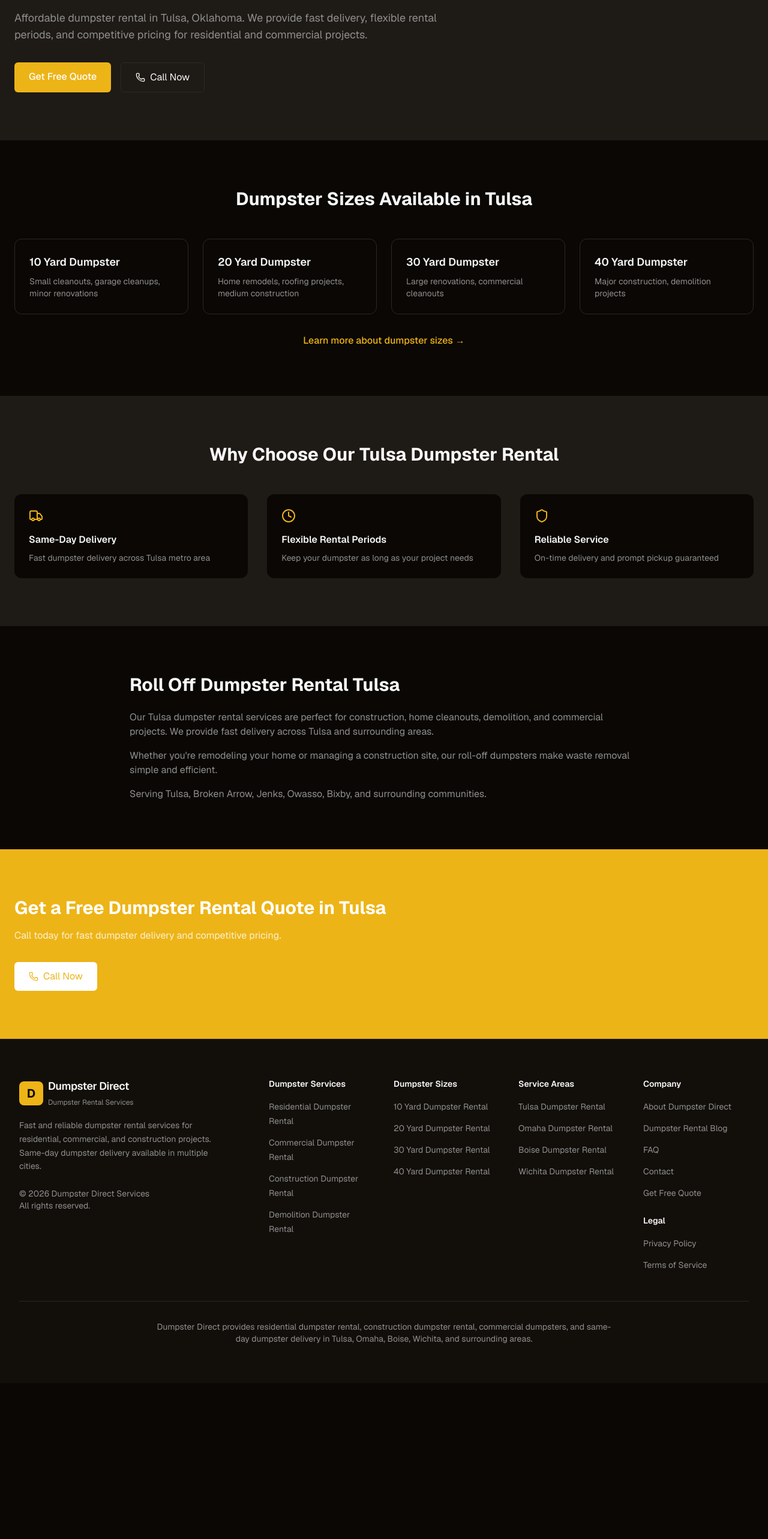
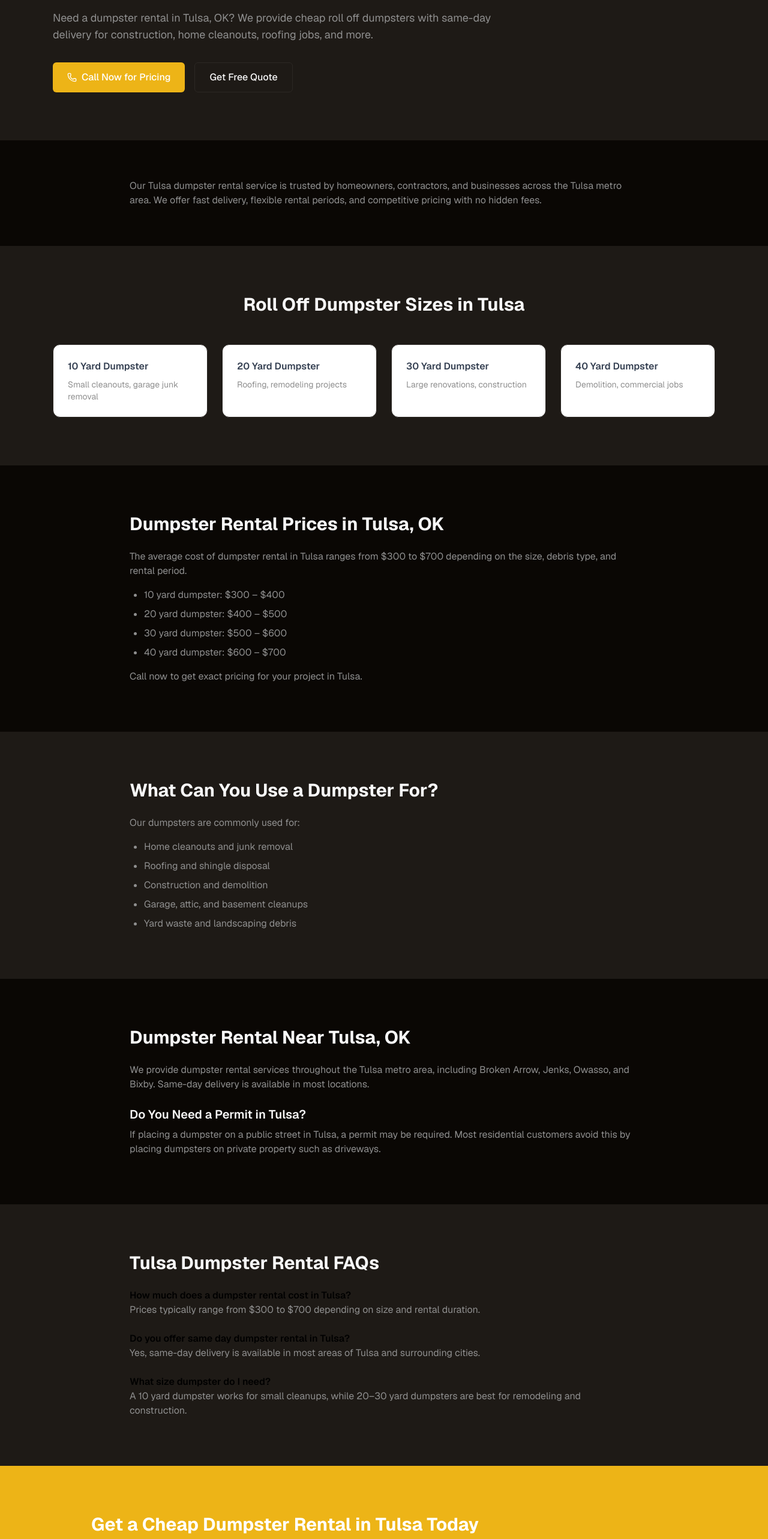
Before and after one commit to PiotrCembrowski/dumpster, a Next.js app: page /dumpster-rental/tulsa-ok in a window 1280 px wide. Shown: the part 220-2786 px from the top of the page at 60% size. Before the commit the page ends 2526 px from the top, so only its background shows below. Built offline with nearby package versions, Linux system fonts and the light colour scheme.

Commit message:
tulsa page optimized

```diff
--- a/app/dumpster-rental/tulsa-ok/page.tsx
+++ b/app/dumpster-rental/tulsa-ok/page.tsx
@@ -1,84 +1,42 @@
 import { Metadata } from "next";
 import Link from "next/link";
-import { Phone, CheckCircle, Truck, Clock, Shield, MapPin } from "lucide-react";
+import { Phone, MapPin } from "lucide-react";
 
 export const metadata: Metadata = {
-  title: "Dumpster Rental Tulsa OK | Same Day Roll Off Dumpster Tulsa",
+  title:
+    "Dumpster Rental Tulsa OK | Cheap Roll Off Dumpsters (Same Day Delivery)",
   description:
-    "Affordable dumpster rental in Tulsa, OK. 10, 20, 30, 40 yard dumpsters available. Same-day delivery in Broken Arrow, Jenks, Owasso & Tulsa metro.",
-  keywords: [
-    "dumpster rental tulsa",
-    "tulsa dumpster rental",
-    "roll off dumpster tulsa",
-    "cheap dumpster tulsa",
-    "construction dumpster tulsa",
-    "residential dumpster tulsa",
-  ],
+    "Cheap dumpster rental in Tulsa, OK. 10, 20, 30, 40 yard roll off dumpsters. Same-day delivery in Tulsa, Broken Arrow, Jenks & Owasso. Call now for pricing.",
 };
-
-const dumpsterSizes = [
-  {
-    size: "10 Yard Dumpster",
-    description: "Small cleanouts, garage cleanups, minor renovations",
-  },
-  {
-    size: "20 Yard Dumpster",
-    description: "Home remodels, roofing projects, medium construction",
-  },
-  {
-    size: "30 Yard Dumpster",
-    description: "Large renovations, commercial cleanouts",
-  },
-  {
-    size: "40 Yard Dumpster",
-    description: "Major construction, demolition projects",
-  },
-];
-
-const benefits = [
-  {
-    icon: Truck,
-    title: "Same-Day Delivery",
-    description: "Fast dumpster delivery across Tulsa metro area",
-  },
-  {
-    icon: Clock,
-    title: "Flexible Rental Periods",
-    description: "Keep your dumpster as long as your project needs",
-  },
-  {
-    icon: Shield,
-    title: "Reliable Service",
-    description: "On-time delivery and prompt pickup guaranteed",
-  },
-];
 
 export default function TulsaDumpsterPage() {
   return (
     <>
-      {/* Schema */}
+      {/* SEO Schema */}
       <script
         type="application/ld+json"
         dangerouslySetInnerHTML={{
           __html: JSON.stringify({
             "@context": "https://schema.org",
             "@type": "LocalBusiness",
-            name: "Dumpster Rental Tulsa",
+            name: "Tulsa Dumpster Rental",
             areaServed: "Tulsa, Oklahoma",
-            telephone: "1-800-555-DUMP",
+            telephone: "1-800-555-3867",
             address: {
               "@type": "PostalAddress",
               addressLocality: "Tulsa",
               addressRegion: "OK",
+              addressCountry: "US",
             },
-            service: "Dumpster Rental",
+            description:
+              "Cheap roll off dumpster rental in Tulsa with same day delivery.",
           }),
         }}
       />
 
-      {/* Hero Section */}
+      {/* HERO */}
       <section className="pt-32 pb-20 bg-muted">
-        <div className="max-w-7xl mx-auto px-6">
+        <div className="max-w-6xl mx-auto px-6">
           <div className="max-w-3xl">
             <div className="flex items-center gap-2 text-primary mb-4">
               <MapPin className="h-5 w-5" />
@@ -92,128 +50,198 @@ export default function TulsaDumpsterPage() {
             </h1>
 
             <p className="mt-6 text-lg text-muted-foreground">
-              Affordable dumpster rental in Tulsa, Oklahoma. We provide fast
-              delivery, flexible rental periods, and competitive pricing for
-              residential and commercial projects.
+              Need a dumpster rental in Tulsa, OK? We provide cheap roll off
+              dumpsters with same-day delivery for construction, home cleanouts,
+              roofing jobs, and more.
             </p>
 
             <div className="mt-8 flex gap-4">
-              <Link
+              <a
+                href="tel:18005553867"
+                className="bg-primary text-white px-6 py-3 rounded-md flex items-center gap-2 font-medium"
+              >
+                <Phone className="h-4 w-4" />
+                Call Now for Pricing
+              </a>
+
+              <a
                 href="#quote"
-                className="bg-primary text-white px-6 py-3 rounded-md font-medium"
+                className="border px-6 py-3 rounded-md font-medium"
               >
                 Get Free Quote
-              </Link>
-
-              <a
-                href="tel:18005553867"
-                className="border px-6 py-3 rounded-md flex items-center gap-2"
-              >
-                <Phone className="h-4 w-4" />
-                Call Now
               </a>
             </div>
           </div>
         </div>
       </section>
 
-      {/* Dumpster Sizes */}
-      <section className="py-20">
-        <div className="max-w-7xl mx-auto px-6">
+      {/* TRUST + INTRO */}
+      <section className="py-16">
+        <div className="max-w-4xl mx-auto px-6">
+          <p className="text-muted-foreground">
+            Our Tulsa dumpster rental service is trusted by homeowners,
+            contractors, and businesses across the Tulsa metro area. We offer
+            fast delivery, flexible rental periods, and competitive pricing with
+            no hidden fees.
+          </p>
+        </div>
+      </section>
+
+      {/* SIZES */}
+      <section className="py-20 bg-muted">
+        <div className="max-w-6xl mx-auto px-6">
           <h2 className="text-3xl font-bold text-center">
-            Dumpster Sizes Available in Tulsa
+            Roll Off Dumpster Sizes in Tulsa
           </h2>
 
           <div className="grid md:grid-cols-2 lg:grid-cols-4 gap-6 mt-12">
-            {dumpsterSizes.map((size) => (
-              <div
-                key={size.size}
-                className="border rounded-xl p-6 hover:border-primary transition"
-              >
-                <h3 className="font-semibold text-lg">{size.size}</h3>
-
-                <p className="text-sm text-muted-foreground mt-2">
-                  {size.description}
-                </p>
-              </div>
-            ))}
-          </div>
-
-          <div className="text-center mt-8">
-            <Link href="/dumpster-sizes" className="text-primary font-medium">
-              Learn more about dumpster sizes →
-            </Link>
-          </div>
-        </div>
-      </section>
-
-      {/* Benefits */}
-      <section className="py-20 bg-muted">
-        <div className="max-w-7xl mx-auto px-6">
-          <h2 className="text-3xl font-bold text-center">
-            Why Choose Our Tulsa Dumpster Rental
-          </h2>
-
-          <div className="grid lg:grid-cols-3 gap-8 mt-12">
-            {benefits.map((benefit) => (
-              <div key={benefit.title} className="bg-background p-6 rounded-xl">
-                <benefit.icon className="h-6 w-6 text-primary mb-4" />
-                <h3 className="font-semibold">{benefit.title}</h3>
-                <p className="text-muted-foreground text-sm mt-2">
-                  {benefit.description}
-                </p>
+            {[
+              ["10 Yard Dumpster", "Small cleanouts, garage junk removal"],
+              ["20 Yard Dumpster", "Roofing, remodeling projects"],
+              ["30 Yard Dumpster", "Large renovations, construction"],
+              ["40 Yard Dumpster", "Demolition, commercial jobs"],
+            ].map(([title, desc]) => (
+              <div key={title} className="border rounded-xl p-6 bg-white">
+                <h3 className="font-semibold text-gray-700">{title}</h3>
+                <p className="text-sm text-muted-foreground mt-2">{desc}</p>
               </div>
             ))}
           </div>
         </div>
       </section>
 
-      {/* Local SEO Section */}
+      {/* PRICING (FEATURE SNIPPET BAIT) */}
       <section className="py-20">
         <div className="max-w-4xl mx-auto px-6">
           <h2 className="text-3xl font-bold mb-6">
-            Roll Off Dumpster Rental Tulsa
+            Dumpster Rental Prices in Tulsa, OK
           </h2>
 
           <p className="text-muted-foreground mb-4">
-            Our Tulsa dumpster rental services are perfect for construction,
-            home cleanouts, demolition, and commercial projects. We provide fast
-            delivery across Tulsa and surrounding areas.
+            The average cost of dumpster rental in Tulsa ranges from $300 to
+            $700 depending on the size, debris type, and rental period.
           </p>
 
+          <ul className="list-disc pl-6 text-muted-foreground space-y-2">
+            <li>10 yard dumpster: $300 – $400</li>
+            <li>20 yard dumpster: $400 – $500</li>
+            <li>30 yard dumpster: $500 – $600</li>
+            <li>40 yard dumpster: $600 – $700</li>
+          </ul>
+
+          <p className="mt-4 text-muted-foreground">
+            Call now to get exact pricing for your project in Tulsa.
+          </p>
+        </div>
+      </section>
+
+      {/* USE CASES */}
+      <section className="py-20 bg-muted">
+        <div className="max-w-4xl mx-auto px-6">
+          <h2 className="text-3xl font-bold mb-6">
+            What Can You Use a Dumpster For?
+          </h2>
+
           <p className="text-muted-foreground mb-4">
-            Whether you're remodeling your home or managing a construction site,
-            our roll-off dumpsters make waste removal simple and efficient.
+            Our dumpsters are commonly used for:
           </p>
 
+          <ul className="list-disc pl-6 text-muted-foreground space-y-2">
+            <li>Home cleanouts and junk removal</li>
+            <li>Roofing and shingle disposal</li>
+            <li>Construction and demolition</li>
+            <li>Garage, attic, and basement cleanups</li>
+            <li>Yard waste and landscaping debris</li>
+          </ul>
+        </div>
+      </section>
+
+      {/* LOCAL SEO BOOST */}
+      <section className="py-20">
+        <div className="max-w-4xl mx-auto px-6">
+          <h2 className="text-3xl font-bold mb-6">
+            Dumpster Rental Near Tulsa, OK
+          </h2>
+
+          <p className="text-muted-foreground mb-4">
+            We provide dumpster rental services throughout the Tulsa metro area,
+            including Broken Arrow, Jenks, Owasso, and Bixby. Same-day delivery
+            is available in most locations.
+          </p>
+
+          <h3 className="text-xl font-semibold mt-6 mb-2">
+            Do You Need a Permit in Tulsa?
+          </h3>
+
           <p className="text-muted-foreground">
-            Serving Tulsa, Broken Arrow, Jenks, Owasso, Bixby, and surrounding
-            communities.
+            If placing a dumpster on a public street in Tulsa, a permit may be
+            required. Most residential customers avoid this by placing dumpsters
+            on private property such as driveways.
           </p>
+        </div>
+      </section>
+
+      {/* FAQ (RANKING GOLD) */}
+      <section className="py-20 bg-muted">
+        <div className="max-w-4xl mx-auto px-6">
+          <h2 className="text-3xl font-bold mb-6">
+            Tulsa Dumpster Rental FAQs
+          </h2>
+
+          <div className="space-y-6 text-muted-foreground">
+            <div>
+              <h3 className="font-semibold text-black">
+                How much does a dumpster rental cost in Tulsa?
+              </h3>
+              <p>
+                Prices typically range from $300 to $700 depending on size and
+                rental duration.
+              </p>
+            </div>
+
+            <div>
+              <h3 className="font-semibold text-black">
+                Do you offer same day dumpster rental in Tulsa?
+              </h3>
+              <p>
+                Yes, same-day delivery is available in most areas of Tulsa and
+                surrounding cities.
+              </p>
+            </div>
+
+            <div>
+              <h3 className="font-semibold text-black">
+                What size dumpster do I need?
+              </h3>
+              <p>
+                A 10 yard dumpster works for small cleanups, while 20–30 yard
+                dumpsters are best for remodeling and construction.
+              </p>
+            </div>
+          </div>
         </div>
       </section>
 
       {/* CTA */}
       <section id="quote" className="py-20 bg-primary text-white">
-        <div className="max-w-7xl mx-auto px-6">
-          <div className="max-w-3xl">
-            <h2 className="text-3xl font-bold">
-              Get a Free Dumpster Rental Quote in Tulsa
-            </h2>
+        <div className="max-w-5xl mx-auto px-6">
+          <h2 className="text-3xl font-bold">
+            Get a Cheap Dumpster Rental in Tulsa Today
+          </h2>
 
-            <p className="mt-4 text-white/80">
-              Call today for fast dumpster delivery and competitive pricing.
-            </p>
+          <p className="mt-4 text-white/80">
+            Call now for fast delivery and the best dumpster rental prices in
+            Tulsa.
+          </p>
 
-            <div className="mt-8">
-              <a
-                href="tel:18005553867"
-                className="bg-white text-primary px-6 py-3 rounded-md inline-flex items-center gap-2"
-              >
-                <Phone className="h-4 w-4" />
-                Call Now
-              </a>
-            </div>
+          <div className="mt-8">
+            <a
+              href="tel:18005553867"
+              className="bg-white text-primary px-6 py-3 rounded-md inline-flex items-center gap-2 font-medium"
+            >
+              <Phone className="h-4 w-4" />
+              Call Now
+            </a>
           </div>
         </div>
       </section>
```
